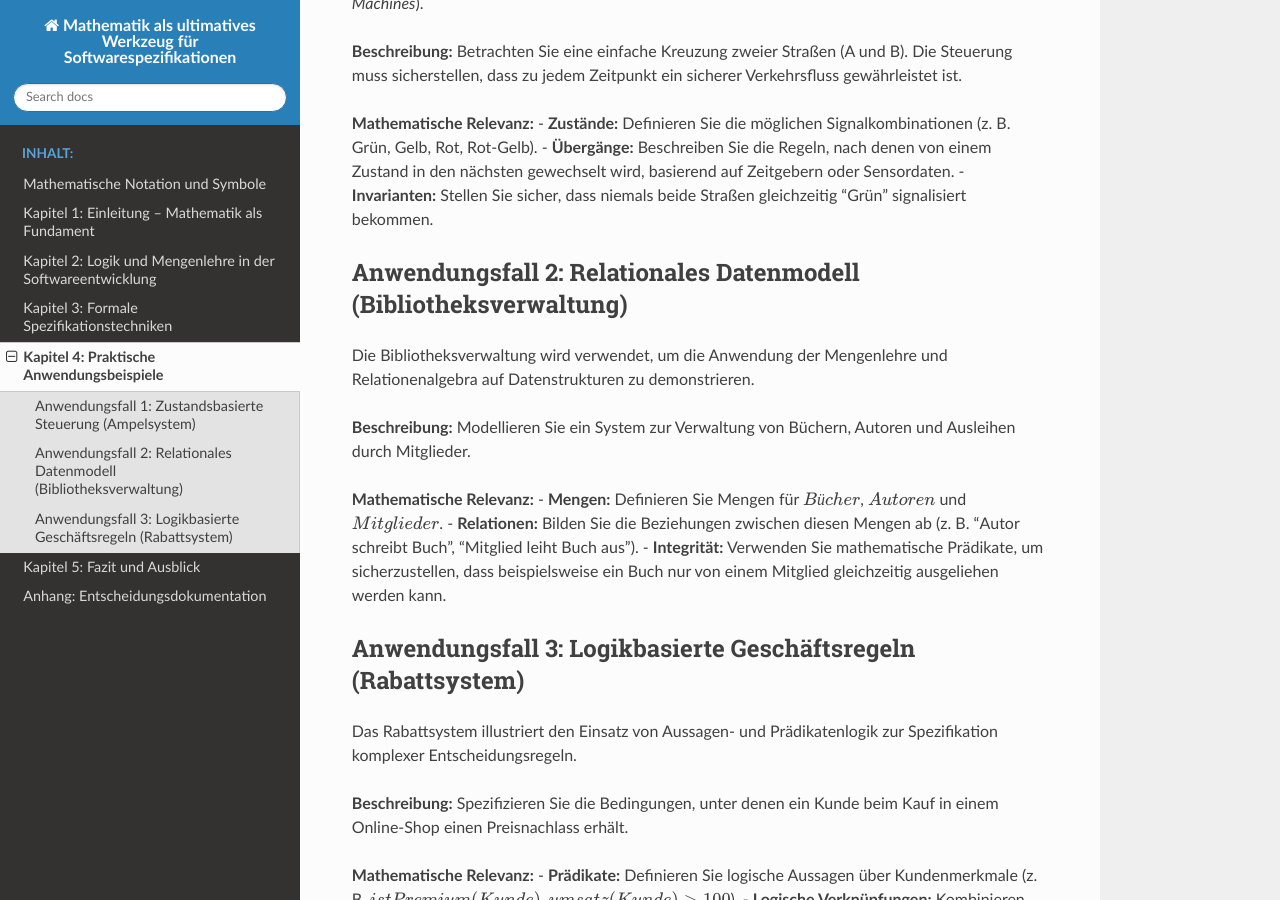
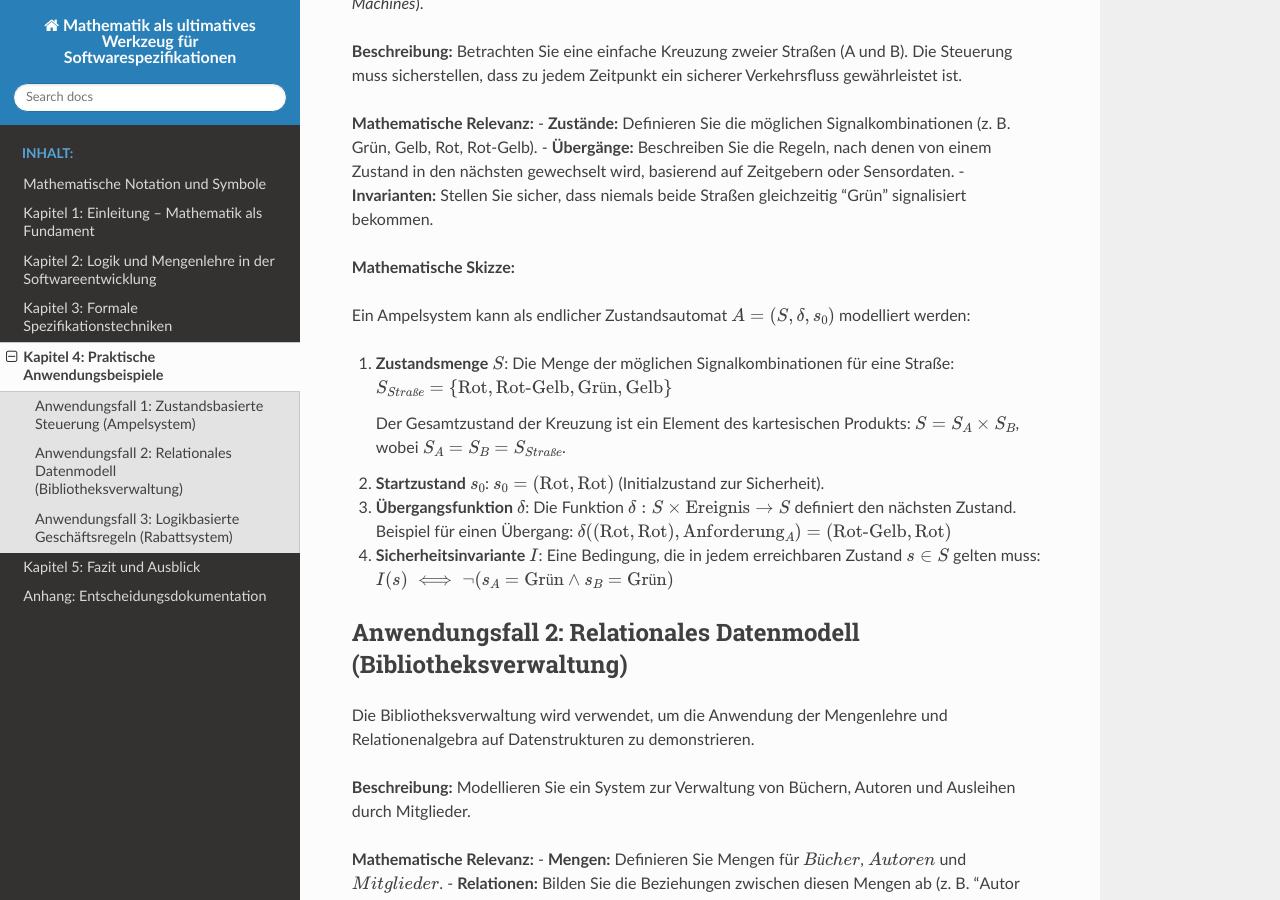
Before and after one commit to chatelao/mathematik-als-programmiersprache, a Sphinx documentation site: the page built from docs/kapitel4.rst, in a window 1280 px wide and 900 px high, scrolled down 400 px. Built offline with Sphinx 7.4.7 and the Read the Docs theme 3.1.0, drawn with Linux system fonts in a browser that asks for light colours.

Commit message:
feat: implement mathematical sketch for Use Case 1 (Ampelsystem)
- Decomposed Phase 2 roadmap task into specific use case sub-tasks.
- Documented decision on "Semi-formal" modeling depth in docs/anhang.rst.
- Drafted the mathematical model (state space, transitions, invariants) for the traffic light system in docs/kapitel4.rst.
- Fixed RST syntax error where :math: roles were nested inside bold tags.
- Updated ROADMAP.md to track progress.

```diff
--- a/docs/kapitel4.rst
+++ b/docs/kapitel4.rst
@@ -15,6 +15,29 @@ Betrachten Sie eine einfache Kreuzung zweier Straßen (A und B). Die Steuerung m
 - **Zustände:** Definieren Sie die möglichen Signalkombinationen (z. B. Grün, Gelb, Rot, Rot-Gelb).
 - **Übergänge:** Beschreiben Sie die Regeln, nach denen von einem Zustand in den nächsten gewechselt wird, basierend auf Zeitgebern oder Sensordaten.
 - **Invarianten:** Stellen Sie sicher, dass niemals beide Straßen gleichzeitig "Grün" signalisiert bekommen.
+
+**Mathematische Skizze:**
+
+Ein Ampelsystem kann als endlicher Zustandsautomat :math:`A = (S, \delta, s_0)` modelliert werden:
+
+1. **Zustandsmenge** :math:`S`:
+   Die Menge der möglichen Signalkombinationen für eine Straße:
+   :math:`S_{Straße} = \{ \text{Rot}, \text{Rot-Gelb}, \text{Grün}, \text{Gelb} \}`
+
+   Der Gesamtzustand der Kreuzung ist ein Element des kartesischen Produkts:
+   :math:`S = S_A \times S_B`, wobei :math:`S_A = S_B = S_{Straße}`.
+
+2. **Startzustand** :math:`s_0`:
+   :math:`s_0 = (\text{Rot}, \text{Rot})` (Initialzustand zur Sicherheit).
+
+3. **Übergangsfunktion** :math:`\delta`:
+   Die Funktion :math:`\delta: S \times \text{Ereignis} \to S` definiert den nächsten Zustand.
+   Beispiel für einen Übergang:
+   :math:`\delta((\text{Rot}, \text{Rot}), \text{Anforderung}_A) = (\text{Rot-Gelb}, \text{Rot})`
+
+4. **Sicherheitsinvariante** :math:`I`:
+   Eine Bedingung, die in jedem erreichbaren Zustand :math:`s \in S` gelten muss:
+   :math:`I(s) \iff \neg (s_A = \text{Grün} \land s_B = \text{Grün})`
 
 Anwendungsfall 2: Relationales Datenmodell (Bibliotheksverwaltung)
 ------------------------------------------------------------------
```
Also changed, not shown: ROADMAP.md (+3 -0 lines), docs/anhang.rst (+9 -0 lines), 1 other file.
